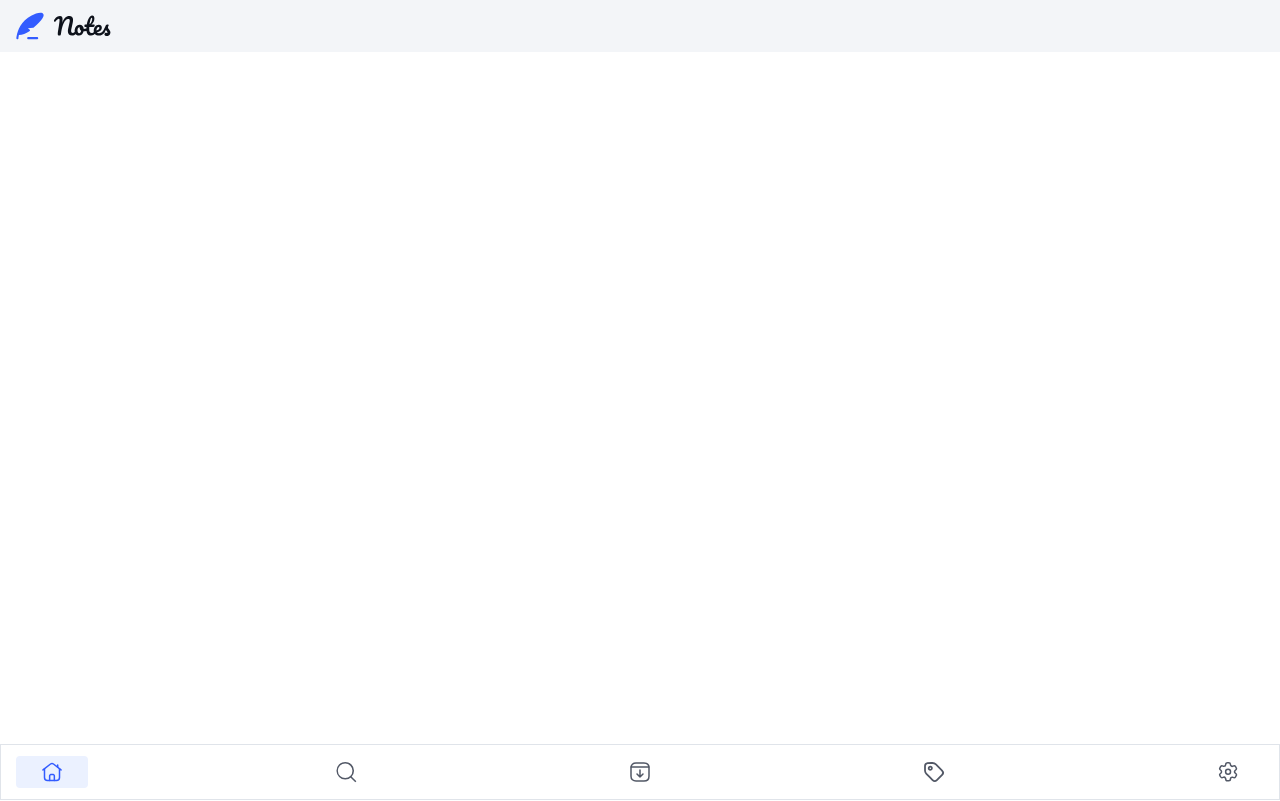
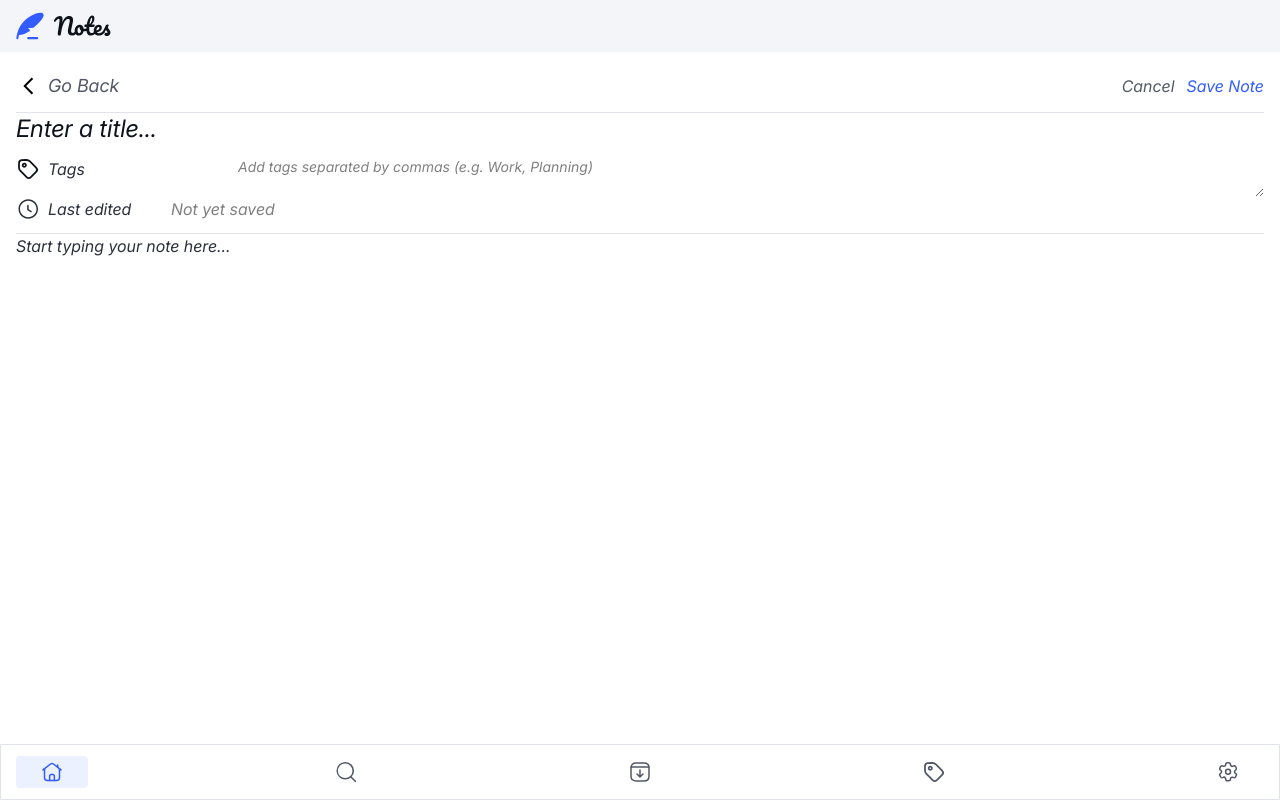
Before and after one commit to Jhill2022/Note-taking-app, a React (Vite) app: page /new in a window 1280 px wide. Before the commit this address had no page. Shown: the top 801 px of the page. Built offline with nearby package versions, Linux system fonts and the light colour scheme.

Commit message:
added note creation functionality

```diff
--- /dev/null
+++ b/src/AddButton.jsx
@@ -0,0 +1,26 @@
+import React from 'react'
+import { useNavigate, useLocation } from "react-router-dom";
+
+// Inside App function
+
+
+const AddButton = ({setActiveTab}) => {
+
+  const navigate = useNavigate();
+  const location = useLocation();
+
+  if (location.pathname === "/new") return null;
+
+  function takeAway() {
+    setActiveTab(null)
+    navigate("/new")
+  }
+
+  return (
+    <div onClick={takeAway} className="w-[48px] h-[48px] bg-[#335CFF] rounded-full flex justify-center items-center fixed bottom-18 right-4 z-20">
+          <img src="../src/assets/images/icon-plus.svg" alt="" />
+        </div>
+  )
+}
+
+export default AddButton
--- /dev/null
+++ b/src/AddNote.jsx
@@ -0,0 +1,98 @@
+import React, {useState} from 'react'
+import { useNavigate } from 'react-router-dom'
+import { v4 as uuidv4 } from "uuid";
+
+const AddNote = ({ setNotes}) => {
+  const [title, setTitle] = useState("");
+  const [content, setContent] = useState("");
+  const [tagInput, setTagInput] = useState("");
+  const [tags, setTags] = useState([]);
+
+  const handleTagChange = (e) => {
+    const input = e.target.value;
+    // If last char is a comma, finalize the tag
+    if (input.endsWith(",")) {
+      const newTag = input.slice(0, -1).trim(); // remove comma and trim
+      if (newTag && !tags.includes(newTag)) {
+        setTags([...tags, newTag]);
+      }
+      setTagInput(""); // reset input
+    } else {
+      setTagInput(input);
+    }
+  };
+
+  const navigate = useNavigate()
+
+  const handleAdd = () => {
+    const finalTags = tagInput.trim()
+    ? [...tags, tagInput.trim()]
+    : tags;
+    const newNote = {
+      id: uuidv4(),
+      title,
+      content,
+      tags: finalTags,
+      lastEdited: new Date().toLocaleDateString("en-US", {
+                        year: "numeric",
+                        month: "short",
+                        day: "numeric",
+                      })
+    };
+    setTitle("");
+  setContent("");
+  setTags([]);
+  setTagInput("");
+    setNotes((prevNotes) => [newNote, ...prevNotes]);
+    navigate("/"); // Go back to home after adding
+  };
+
+
+  function handleDelete(id) {
+      const onDelete = notes.filter(note => note.id !== id)
+      setNotes(onDelete)
+  }
+  return (
+    <div className="px-4 pt-5">
+      <div className="border-b-1 border-[#E0E4EA]">
+        <div className="mb-3 flex justify-between ">
+          <div onClick={() => navigate("/")}className="flex text-[#525866] text-lg items-center gap-2" to={"/"}>
+            <img src="../src/assets/images/icon-arrow-left.svg" alt="" /> Go
+            Back
+          </div>
+          <div className="flex gap-3 items-center">
+
+            <button className="text-[#525866] items-center">Cancel</button>
+            <a onClick={handleAdd} className=" text-[#335CFF] items-center ">Save Note</a>
+          </div>
+        </div>
+      </div>
+      <div>
+        <input value={title} onChange={(e) => setTitle(e.target.value)} className='text-2xl placeholder-[#0E121B]' type="text" placeholder='Enter a title...'/>
+        <div className="border-b-1 border-[#E0E4EA]">
+            <div className="flex mt-3 ">
+              <div className="w-[270px]">
+                <p className="flex gap-2 text-[#2B303B]">
+                  <img src="../src/assets/images/icon-tag.svg" alt="" />
+                  Tags
+                </p>
+              </div>
+              <textarea value={tagInput} onChange={handleTagChange} className='text-sm w-full overflow-hidden' type="text" placeholder='Add tags separated by commas (e.g. Work, Planning)'/>
+            </div>
+            <div className="flex mb-3">
+              <div className="w-[155px]">
+                <p className="flex gap-2 text-[#2B303B]">
+                  <img src="../src/assets/images/icon-clock.svg" alt="" />
+                  Last edited
+                </p>
+              </div>
+              <input type="text" placeholder='Not yet saved'/>
+            </div>
+        </div>
+      </div>
+      <textarea value={content} onChange={(e) => setContent(e.target.value)}className='w-full min-h-screen placeholder-[#2B303B]' placeholder='Start typing your note here…'></textarea>
+    </div>
+  )
+}
+
+export default AddNote
--- a/src/App.jsx
+++ b/src/App.jsx
@@ -1,6 +1,8 @@
 import React, { useState } from "react";
 import { BrowserRouter as Router, Routes, Route } from "react-router-dom";
 import AllNotes from "./AllNotes";
+import AddButton from "./AddButton";
+import AddNote from "./AddNote"
 import { v4 as uuidv4 } from "uuid";
 import Logo from "./Logo";
 import NavBar from "./NavBar";
@@ -23,11 +25,15 @@ function App() {
 
         <div className="flex-1">
           <Routes>
-            <Route path="/" element={<AllNotes notes={notes}  setActiveTab={setActiveTab}/>} />
-            <Route path="/note/:id" element={<NoteDetail notes={notes} />} />
+            <Route
+              path="/"
+              element={<AllNotes notes={notes} setActiveTab={setActiveTab} />}
+            />
+            <Route path="/note/:id" element={<NoteDetail setNotes={setNotes} notes={notes} />} />
+            <Route path="/new" element={<AddNote notes={notes} setNotes={setNotes} />} />
           </Routes>
         </div>
-
+        <AddButton setActiveTab={setActiveTab}/>
         <NavBar activeTab={activeTab} setActiveTab={setActiveTab} />
       </div>
     </Router>
--- a/src/NoteDetail.jsx
+++ b/src/NoteDetail.jsx
@@ -1,24 +1,46 @@
-import React from "react";
-import { useParams, Link } from "react-router-dom";
+import React, { useState } from "react";
+import { useParams, useNavigate } from "react-router-dom";
 
-
-function NoteDetail({ notes }) {
+function NoteDetail({ notes, setNotes }) {
   const { id } = useParams();
   const note = notes.find((note) => note.id === id);
 
+  const [isModalOpen, setIsModalOpen] = useState(false)
+
+  const navigate = useNavigate();
+
   if (!note) return <div>Note not found</div>;
+
+  function handleDelete(id) {
+    const onDelete = notes.filter((note) => note.id !== id);
+    setNotes(onDelete);
+    navigate("/");
+  }
 
   return (
     <div className="px-4 pt-5">
-      <div className="border-b-2 border-[#E0E4EA]">
+      <div className="border-b-1 border-[#E0E4EA]">
         <div className="mb-3 flex justify-between ">
-          <Link className="flex text-[#525866] text-lg items-center gap-2" to={"/"}>
+          <div
+            className="flex text-[#525866] text-lg items-center gap-2"
+            onClick={() => navigate("/")}
+          >
             <img src="../src/assets/images/icon-arrow-left.svg" alt="" /> Go
             Back
-          </Link>
+          </div>
           <div className="flex gap-3 items-center">
-            <img className="w-[22px]" src="../src/assets/images/icon-delete.svg" alt="" />
-            <img className="w-[22px]" src="../src/assets/images/icon-archive.svg" alt="" />
+            <div onClick={() => setIsModalOpen(true)}>
+              <img
+                className="w-[22px]"
+                src="../src/assets/images/icon-delete.svg"
+                alt=""
+              />
+            </div>
+            <img
+              className="w-[22px]"
+              src="../src/assets/images/icon-archive.svg"
+              alt=""
+            />
             <button className="text-[#525866] items-center">Cancel</button>
             <a className=" text-[#335CFF] items-center ">Save Note</a>
           </div>
@@ -26,7 +48,7 @@ function NoteDetail({ notes }) {
       </div>
       <div>
         <h1 className="text-3xl mt-3">{note.title}</h1>
-        <div className="border-b-2 border-[#E0E4EA]">
+        <div className="border-b-1 border-[#E0E4EA]">
           <div className="flex mt-3 ">
             <div className="w-[155px]">
               <p className="flex gap-2 text-[#2B303B]">
@@ -61,6 +83,33 @@ function NoteDetail({ notes }) {
         </div>
       </div>
       <p className="whitespace-pre-line text-[#2B303B] mt-3">{note.content}</p>
+      {isModalOpen && (
+        <div className="fixed inset-0 bg-black/50 flex items-center justify-center z-50 p-4">
+          <div className="bg-white p-6 rounded-lg shadow-lg max-w-sm w-full">
+            <div className="border-b-2 border-[#E0E4EA] flex items-start">
+              <div className="bg-[#F3F5F8] px-2 py-2 rounded-lg items-center justify-center mr-4"><img className="w-16" src="../src/assets/images/icon-delete.svg" alt="" /></div>
+              <div>
+                <h2 className="text-xl font-semibold mb-4">Delete Note</h2>
+                <p className="mb-6 text-gray-600">Are you sure you want to permanently delete this note? This action cannot be undone.</p>
+              </div>
+            </div>
+            <div className="flex justify-end gap-4 mt-3">
+              <button
+                onClick={() => setIsModalOpen(false)}
+                className="px-4 py-2 rounded bg-gray-200 text-gray-800 hover:bg-gray-300"
+              >
+                Cancel
+              </button>
+              <button
+                onClick={() => handleDelete(note.id)} // this function should delete the note
+                className="px-4 py-2 rounded bg-red-600 text-white hover:bg-red-700"
+              >
+                Delete Note
+              </button>
+            </div>
+          </div>
+        </div>
+      )}
     </div>
   );
 }
```
Lines whose indentation alone changed are shown as unchanged.
